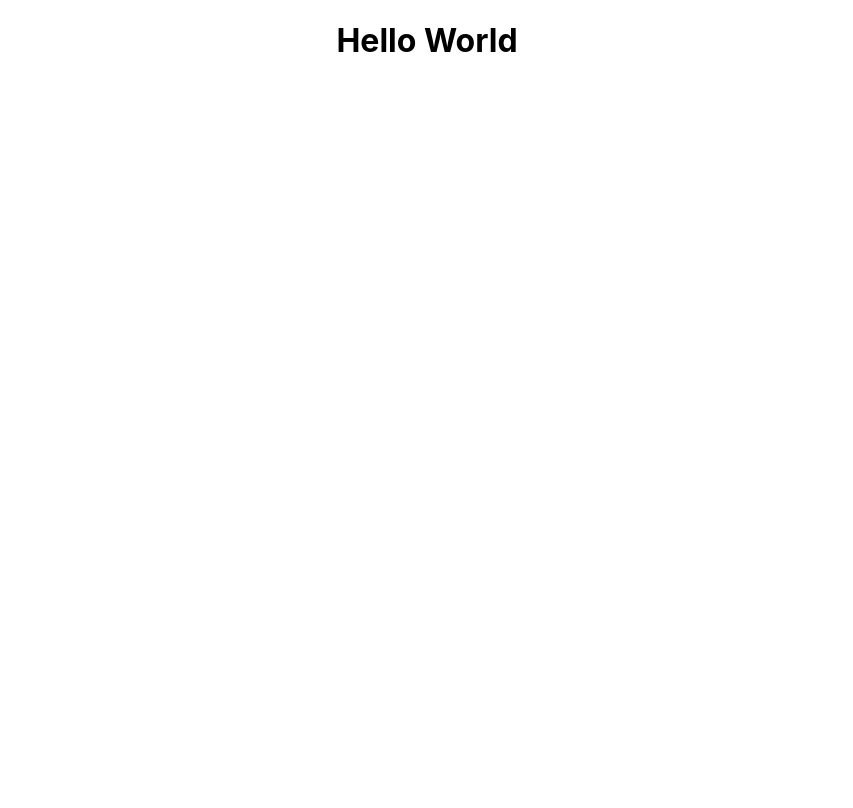
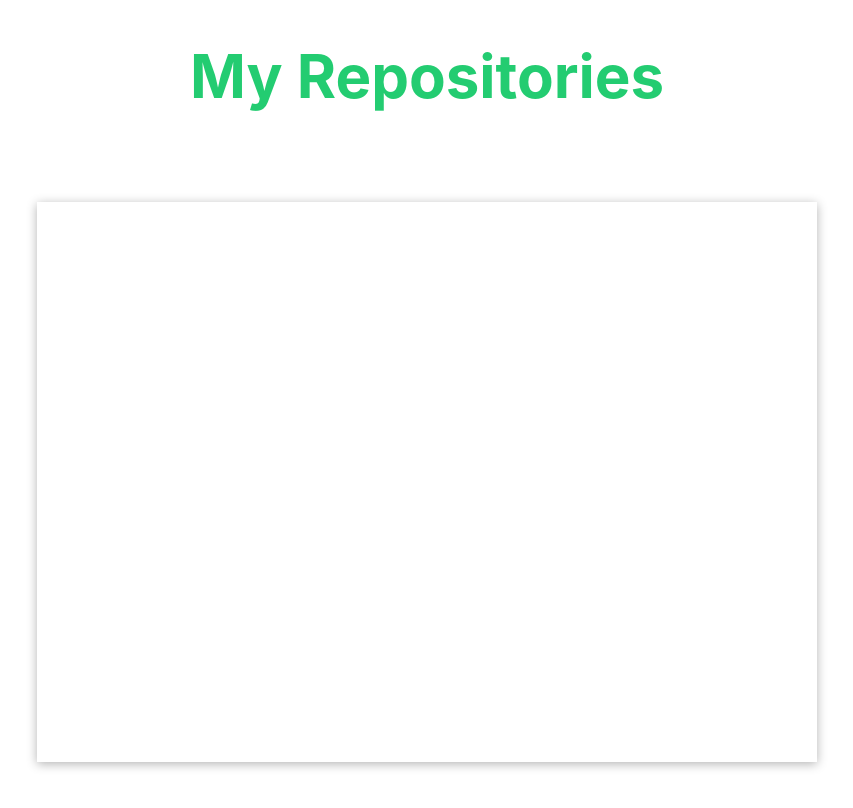
Before and after one commit to hacktivist123/consuming-rest-apis, a React (Create React App) app: page / in a window 1280 px wide. Shown: the top 808 px of the page, without its empty margins (213-1066 px from the left). Built offline with nearby package versions, Linux system fonts and the light colour scheme.

Commit message:
build basic app structure

```diff
--- a/src/App.css
+++ b/src/App.css
@@ -1,3 +1,32 @@
+@import url('https://fonts.googleapis.com/css2?family=Amiri&display=swap');
+
+:root {
+  --basic-color: #23cc71;
+}
+
 .App {
+  box-sizing: border-box;
+  display: flex;
+  justify-content: center;
+  align-items: center;
+  flex-direction: column;
+}
+
+.container {
+  display: flex;
+  flex-direction: row;
+}
+
+.container h1 {
+  font-size: 60px;
   text-align: center;
+  color: var(--basic-color);
 }
+
+.repo-container {
+  width: 700px;
+  height: 500px;
+  margin: 50px;
+  padding: 30px 40px;
+  box-shadow: 0 2px 10px rgba(0, 0, 0, 0.3);
+}
--- a/src/App.js
+++ b/src/App.js
@@ -3,8 +3,11 @@
 
 function App() {
   return (
-    <div className="App">
-     <h1>Hello World</h1>
+    <div className='App'>
+      <div className='container'>
+        <h1>My Repositories</h1>
+      </div>
+      <div className='repo-container'></div>
     </div>
   );
 }
```
Also changed, not shown: src/components/List.js (added).
